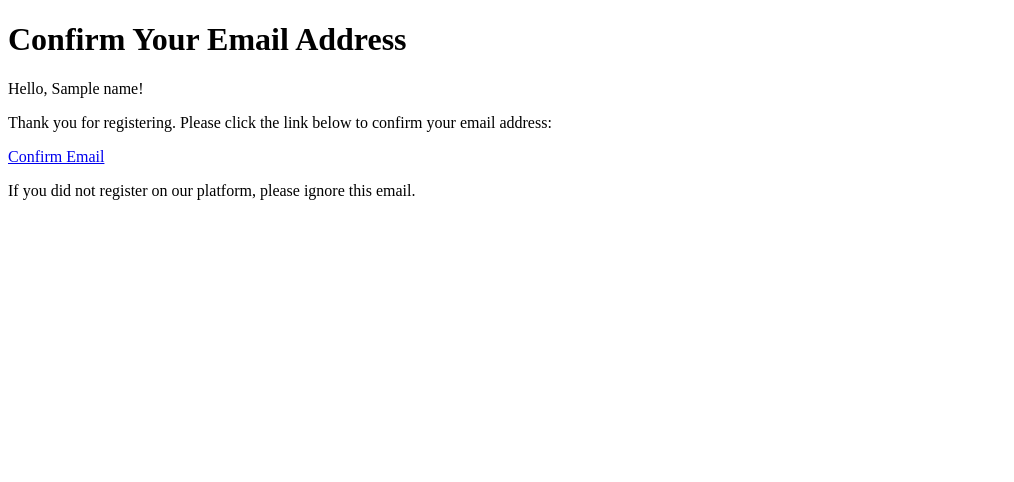
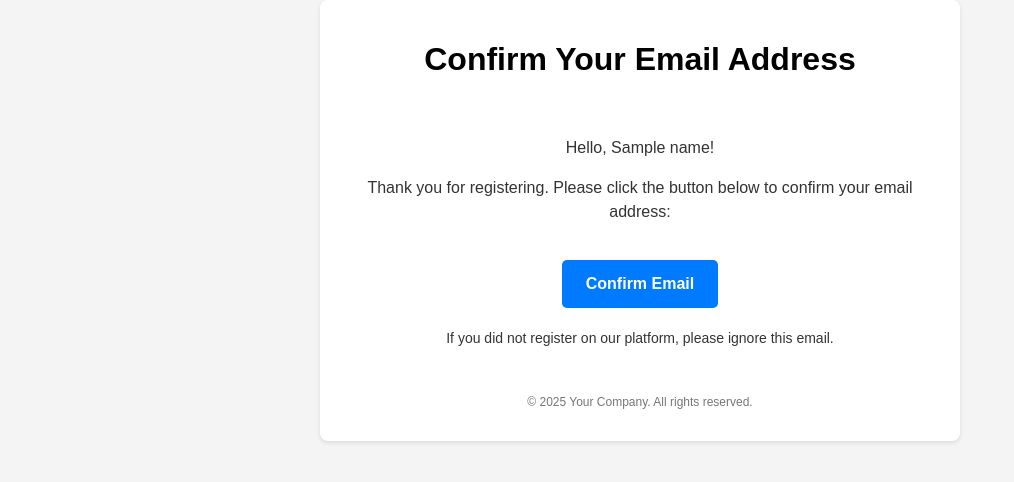
Before and after one commit to EliteCodeDev/propfirmback, a Node project: template src/templates/confirm-email.hbs in a window 1280 px wide. Shown: the top 482 px of the page, without its empty margins (0-1014 px from the left). Run offline with Node 20 templates, Linux system fonts and the light colour scheme; the template is opened without the code that fills it: most values are stand-ins (such as "Sample title", 1, 10 or a date in 2020).

Commit message:
feat: Enhance auth flow and email templates
This commit introduces several improvements to the authentication flow and email templates.

Key changes include:

- **Dynamic Frontend URL:**
    - The confirmation and password reset links sent via email are now constructed using a `CLIENT_URL` environment variable, making the frontend URL configurable.
    - Added `CLIENT_URL` to the validation schema and the example `.env` file.

- **Confirmation Link Parameter:**
    - Added the `?login=true` query parameter to the email confirmation link as requested.

- **Improved Email Template Styles:**
    - Applied professional inline CSS styles to the `welcome`, `confirm-email`, and `reset-password` email templates for a better user experience.

```diff
--- a/src/config/validation.schema.ts
+++ b/src/config/validation.schema.ts
@@ -5,6 +5,7 @@ export const validationSchema = Joi.object({
   NODE_ENV: Joi.string().valid('development', 'production', 'test').default('development'),
   HOST: Joi.string().default('localhost'),
   PORT: Joi.number().default(1337),
+  CLIENT_URL: Joi.string().required(),
 
   // CORS
   CORS_ORIGIN: Joi.string().default('http://localhost:3000'),
--- a/src/modules/auth/auth.service.ts
+++ b/src/modules/auth/auth.service.ts
@@ -71,8 +71,8 @@ export class AuthService {
 
     // 5) Enviar email de confirmación
     const confirmationLink = `${this.configService.get<string>(
-      'app.clientUrl',
-    )}/auth/confirm-email?token=${confirmationToken}`;
+      'CLIENT_URL',
+    )}/auth/confirm-email?token=${confirmationToken}&login=true`;
 
     await this.mailerService.sendMail({
       to: saved.email,
@@ -156,7 +156,7 @@ export class AuthService {
 
     // Enviar email con el link de reseteo
     const resetLink = `${this.configService.get<string>(
-      'app.clientUrl',
+      'CLIENT_URL',
     )}/reset-password?token=${resetToken}`;
 
     await this.mailerService.sendMail({
--- a/src/templates/confirm-email.hbs
+++ b/src/templates/confirm-email.hbs
@@ -2,12 +2,64 @@
 <html>
 <head>
   <title>Confirm Your Email</title>
+  <style>
+    body {
+      font-family: Arial, sans-serif;
+      background-color: #f4f4f4;
+      margin: 0;
+      padding: 0;
+    }
+    .container {
+      width: 100%;
+      max-width: 600px;
+      margin: 0 auto;
+      background-color: #ffffff;
+      padding: 20px;
+      border-radius: 8px;
+      box-shadow: 0 2px 4px rgba(0,0,0,0.1);
+    }
+    .header {
+      text-align: center;
+      padding-bottom: 20px;
+    }
+    .content {
+      text-align: center;
+      font-size: 16px;
+      line-height: 1.5;
+      color: #333333;
+    }
+    .button {
+      display: inline-block;
+      background-color: #007bff;
+      color: #ffffff;
+      padding: 12px 24px;
+      text-decoration: none;
+      border-radius: 5px;
+      font-weight: bold;
+      margin-top: 20px;
+    }
+    .footer {
+      text-align: center;
+      font-size: 12px;
+      color: #777777;
+      padding-top: 20px;
+    }
+  </style>
 </head>
 <body>
-  <h1>Confirm Your Email Address</h1>
-  <p>Hello, {{name}}!</p>
-  <p>Thank you for registering. Please click the link below to confirm your email address:</p>
-  <a href="{{link}}">Confirm Email</a>
-  <p>If you did not register on our platform, please ignore this email.</p>
+  <div class="container">
+    <div class="header">
+      <h1>Confirm Your Email Address</h1>
+    </div>
+    <div class="content">
+      <p>Hello, {{name}}!</p>
+      <p>Thank you for registering. Please click the button below to confirm your email address:</p>
+      <a href="{{link}}" class="button">Confirm Email</a>
+      <p style="font-size: 14px; margin-top: 20px;">If you did not register on our platform, please ignore this email.</p>
+    </div>
+    <div class="footer">
+      <p>&copy; 2025 Your Company. All rights reserved.</p>
+    </div>
+  </div>
 </body>
 </html>
```
Also changed, not shown: src/templates/reset-password.hbs (+57 -5 lines), src/templates/welcome.hbs (+44 -2 lines).
